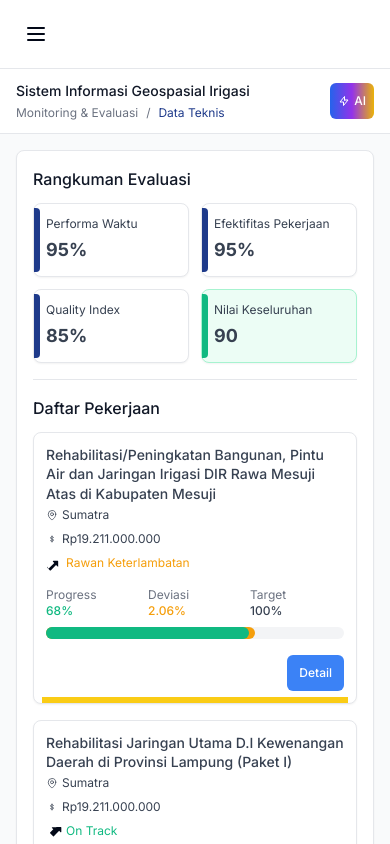
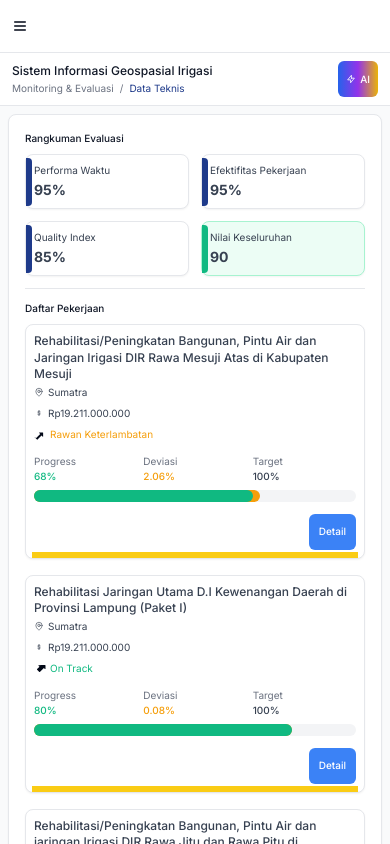
Before and after one commit to farhandwian/siger, a Next.js app: page /monitoring-evaluasi in a window 390 px wide. Shown: the top 844 px of the page. Built offline with nearby package versions, Linux system fonts and the light colour scheme.

Commit message:
refactor: adjust padding and sizing for improved layout consistency across components

```diff
--- a/src/app/monitoring-evaluasi/page.tsx
+++ b/src/app/monitoring-evaluasi/page.tsx
@@ -20,10 +20,10 @@
         />
       )}
 
-      {/* Sidebar */}
+      {/* Sidebar - Full height */}
       <div
         className={`
-        fixed left-0 top-0 z-50 h-full transform transition-transform duration-300 ease-in-out
+        fixed left-0 top-0 z-50 h-screen transform transition-transform duration-300 ease-in-out
         lg:relative lg:z-auto lg:transform-none
         ${sidebarOpen ? 'translate-x-0' : '-translate-x-full lg:translate-x-0'}
       `}
@@ -33,15 +33,15 @@
 
       {/* Main Content */}
       <div className="min-w-0 flex-1 lg:ml-0">
-        {/* Mobile Menu Button */}
-        <div className="border-b border-gray-200 bg-white p-4 lg:hidden">
+        {/* Mobile Menu Button - Reduced padding */}
+        <div className="border-b border-gray-200 bg-white p-2 lg:hidden">
           <Button
             variant="ghost"
             size="sm"
             onClick={() => setSidebarOpen(!sidebarOpen)}
-            className="p-2"
+            className="p-1"
           >
-            <svg className="h-6 w-6" fill="none" stroke="currentColor" viewBox="0 0 24 24">
+            <svg className="h-4 w-4" fill="none" stroke="currentColor" viewBox="0 0 24 24">
               <path
                 strokeLinecap="round"
                 strokeLinejoin="round"
@@ -60,24 +60,24 @@
           }}
         />
 
-        {/* Content */}
-        <main className="p-4 lg:p-6 xl:p-8">
-          <div className="rounded-lg border border-gray-200 bg-white p-4 shadow-sm lg:p-6">
+        {/* Content - Reduced padding, enlarged card content */}
+        <main className="p-2 lg:p-3 xl:p-6">
+          <div className="rounded-lg border border-gray-200 bg-white p-4 shadow-sm lg:p-5 xl:p-8">
             {/* Summary Section */}
-            <div className="space-y-4 lg:space-y-6">
+            <div className="space-y-3 lg:space-y-4 xl:space-y-6">
               <div>
-                <h2 className="mb-3 text-base font-medium text-gray-900 lg:mb-4 lg:text-lg">
+                <h2 className="mb-2 text-[10px] font-medium text-gray-900 lg:mb-3 lg:text-xs xl:text-sm">
                   Rangkuman Evaluasi
                 </h2>
                 <SummaryCards />
               </div>
 
               {/* Divider */}
-              <div className="my-6 border-t border-gray-200 lg:my-8" />
+              <div className="my-3 border-t border-gray-200 lg:my-4 xl:my-6" />
 
               {/* Project List Section */}
               <div>
-                <h2 className="mb-3 text-base font-medium text-gray-900 lg:mb-4 lg:text-lg">
+                <h2 className="mb-2 text-[10px] font-medium text-gray-900 lg:mb-3 lg:text-xs xl:text-sm">
                   Daftar Pekerjaan
                 </h2>
                 <ProjectList />
--- a/src/components/layout/header.tsx
+++ b/src/components/layout/header.tsx
@@ -21,15 +21,17 @@
   return (
     <header
       className={cn(
-        'border-b border-gray-200 bg-white px-4 py-3 lg:px-6 lg:py-4 xl:px-8 xl:py-5',
+        'border-b border-gray-200 bg-white px-3 py-2 lg:px-4 lg:py-3 xl:px-8 xl:py-5',
         className
       )}
     >
       <div className="flex items-center justify-between">
         {/* Title and Breadcrumb */}
-        <div className="min-w-0 flex-1 space-y-1">
-          <h1 className="truncate text-sm font-medium text-gray-900 lg:text-base">{title}</h1>
-          <nav className="flex items-center space-x-2 text-xs lg:text-sm">
+        <div className="min-w-0 flex-1 space-y-0.5 lg:space-y-1">
+          <h1 className="truncate text-xs font-medium text-gray-900 lg:text-sm xl:text-base">
+            {title}
+          </h1>
+          <nav className="flex items-center space-x-1.5 text-[10px] lg:space-x-2 lg:text-xs xl:text-sm">
             <span className="truncate text-gray-500">{breadcrumb.level1}</span>
             {breadcrumb.level2 && (
               <>
@@ -41,13 +43,13 @@
         </div>
 
         {/* User Info and AI Assistant */}
-        <div className="flex flex-shrink-0 items-center gap-3 lg:gap-4 xl:gap-6">
+        <div className="flex flex-shrink-0 items-center gap-2 lg:gap-3 xl:gap-6">
           {/* User Profile */}
-          <div className="hidden items-center gap-2 md:flex lg:gap-3">
-            <div className="flex h-8 w-8 items-center justify-center rounded-full bg-gray-300 lg:h-9 lg:w-9 xl:h-10 xl:w-10">
-              <div className="h-3 w-3 rounded-full bg-gray-600 lg:h-3.5 lg:w-3.5 xl:h-4 xl:w-4" />
+          <div className="hidden items-center gap-1.5 md:flex lg:gap-2 xl:gap-3">
+            <div className="flex h-6 w-6 items-center justify-center rounded-full bg-gray-300 lg:h-7 lg:w-7 xl:h-10 xl:w-10">
+              <div className="h-2.5 w-2.5 rounded-full bg-gray-600 lg:h-3 lg:w-3 xl:h-4 xl:w-4" />
             </div>
-            <div className="hidden text-xs lg:block lg:text-sm">
+            <div className="hidden text-[10px] lg:block lg:text-xs xl:text-sm">
               <div className="font-medium text-black">BBWS Mesuji Sekampung</div>
               <div className="text-gray-600">Admin</div>
             </div>
@@ -56,10 +58,10 @@
           {/* AI Assistant Button */}
           <Button
             size="sm"
-            className="bg-gradient-to-r from-blue-600 via-purple-600 to-yellow-500 px-2 text-xs text-white hover:opacity-90 lg:px-4 lg:text-sm"
+            className="bg-gradient-to-r from-blue-600 via-purple-600 to-yellow-500 px-2 text-[10px] text-white hover:opacity-90 lg:px-3 lg:text-xs xl:px-4 xl:text-sm"
           >
             <svg
-              className="mr-1 h-3 w-3 lg:mr-2 lg:h-4 lg:w-4 xl:h-5 xl:w-5"
+              className="mr-1 h-2.5 w-2.5 lg:mr-1.5 lg:h-3 lg:w-3 xl:mr-2 xl:h-5 xl:w-5"
               fill="none"
               stroke="currentColor"
               viewBox="0 0 24 24"
--- a/src/components/layout/sidebar.tsx
+++ b/src/components/layout/sidebar.tsx
@@ -73,20 +73,20 @@
     <div className="w-full">
       <div
         className={cn(
-          'relative flex cursor-pointer items-center gap-2 rounded-md px-2 py-1.5 lg:gap-3 lg:rounded-lg lg:px-3 lg:py-2 xl:px-4',
+          'relative flex cursor-pointer items-center gap-1.5 rounded px-2 py-1 lg:gap-2 lg:px-2.5 lg:py-1.5 xl:gap-3 xl:px-4 xl:py-2',
           item.active ? 'bg-yellow-400 text-blue-900' : 'text-gray-500 hover:bg-gray-100',
-          isChild && 'ml-2 lg:ml-3 xl:ml-4'
+          isChild && 'ml-2 lg:ml-2.5 xl:ml-4'
         )}
       >
         {item.active && !isChild && (
-          <div className="absolute left-0 top-1/2 h-6 w-1 -translate-y-1/2 transform rounded-r-full bg-blue-900 lg:h-7 xl:h-8" />
+          <div className="absolute left-0 top-1/2 h-5 w-1 -translate-y-1/2 transform rounded-r-full bg-blue-900 lg:h-6 xl:h-8" />
         )}
-        <Icon className={cn('h-4 w-4 lg:h-5 lg:w-5 xl:h-6 xl:w-6', isChild && 'opacity-0')} />
-        <span className="truncate text-xs font-medium lg:text-sm">{item.label}</span>
+        <Icon className={cn('h-3.5 w-3.5 lg:h-4 lg:w-4 xl:h-6 xl:w-6', isChild && 'opacity-0')} />
+        <span className="truncate text-[10px] font-medium lg:text-xs xl:text-sm">{item.label}</span>
       </div>
 
       {item.children && (
-        <div className="mt-1">
+        <div className="mt-0.5 lg:mt-1">
           {item.children.map(child => (
             <SidebarItemComponent key={child.id} item={child} isChild={true} />
           ))}
@@ -100,20 +100,20 @@
   return (
     <div
       className={cn(
-        'scrollbar-hide flex h-full w-48 flex-col overflow-y-auto border-r border-gray-200 bg-white lg:w-56 xl:w-64',
+        'scrollbar-hide flex h-screen w-40 flex-col overflow-y-auto border-r border-gray-200 bg-white lg:w-44 xl:w-64',
         className
       )}
     >
       {/* Logo Section */}
-      <div className="flex-shrink-0 border-b border-gray-100 p-3 lg:p-4 xl:p-6">
-        <div className="flex items-center gap-2">
-          <SigerLogo className="h-6 w-6 lg:h-7 lg:w-7 xl:h-8 xl:w-8" />
-          <span className="text-lg font-bold text-blue-900 lg:text-xl xl:text-2xl">SIGER</span>
+      <div className="flex-shrink-0 border-b border-gray-100 p-2 lg:p-3 xl:p-6">
+        <div className="flex items-center gap-1.5 lg:gap-2">
+          <SigerLogo className="h-5 w-5 lg:h-6 lg:w-6 xl:h-8 xl:w-8" />
+          <span className="text-sm font-bold text-blue-900 lg:text-base xl:text-2xl">SIGER</span>
         </div>
       </div>
 
       {/* Navigation */}
-      <div className="flex-1 space-y-1 overflow-y-auto p-2 lg:space-y-2 lg:p-3 xl:p-4">
+      <div className="flex-1 space-y-0.5 overflow-y-auto p-1.5 lg:space-y-1 lg:p-2 xl:p-4">
         {sidebarItems.map(item => (
           <SidebarItemComponent key={item.id} item={item} />
         ))}
--- a/src/components/monitoring/project-list.tsx
+++ b/src/components/monitoring/project-list.tsx
@@ -52,8 +52,10 @@
 
   return (
     <div className="flex items-center gap-1">
-      <Icon className="h-4 w-4 lg:h-5 lg:w-5" />
-      <span className={cn('text-xs font-normal lg:text-sm', config.color)}>{config.label}</span>
+      <Icon className="h-3 w-3 lg:h-3.5 lg:w-3.5 xl:h-5 xl:w-5" />
+      <span className={cn('text-[10px] font-normal lg:text-xs xl:text-sm', config.color)}>
+        {config.label}
+      </span>
     </div>
   )
 }
@@ -61,21 +63,21 @@
 const ProjectCard: React.FC<ProjectCardProps> = ({ project, className }) => {
   return (
     <Card className={cn('relative border border-gray-200 shadow-sm', className)}>
-      <CardContent className="p-3 lg:p-4">
-        <div className="flex flex-col gap-4 lg:flex-row lg:items-center lg:gap-8 xl:gap-12">
+      <CardContent className="p-2 lg:p-3 xl:p-4">
+        <div className="flex flex-col gap-3 lg:flex-row lg:items-center lg:gap-6 xl:gap-12">
           {/* Project Info */}
-          <div className="flex-1 space-y-2">
-            <div className="space-y-1">
-              <h3 className="text-sm font-medium leading-snug text-gray-700 lg:text-base">
+          <div className="flex-1 space-y-1.5 lg:space-y-2">
+            <div className="space-y-0.5 lg:space-y-1">
+              <h3 className="text-xs font-medium leading-snug text-gray-700 lg:text-sm xl:text-base">
                 {project.title}
               </h3>
-              <div className="flex flex-col gap-2 text-xs text-gray-700 sm:flex-row sm:items-center sm:gap-4">
+              <div className="flex flex-col gap-1.5 text-[10px] text-gray-700 sm:flex-row sm:items-center sm:gap-3 lg:text-xs">
                 <div className="flex items-center gap-1">
-                  <MapPinIcon className="h-3 w-3 lg:h-4 lg:w-4" />
+                  <MapPinIcon className="h-2.5 w-2.5 lg:h-3 lg:w-3 xl:h-4 xl:w-4" />
                   <span>{project.location}</span>
                 </div>
                 <div className="flex items-center gap-1">
-                  <CurrencyDollarIcon className="h-3 w-3 lg:h-4 lg:w-4" />
+                  <CurrencyDollarIcon className="h-2.5 w-2.5 lg:h-3 lg:w-3 xl:h-4 xl:w-4" />
                   <span className="truncate">{project.budget}</span>
                 </div>
               </div>
@@ -84,17 +86,17 @@
           </div>
 
           {/* Progress Section */}
-          <div className="flex-1 space-y-2 lg:min-w-0">
-            <div className="grid grid-cols-3 gap-2 text-xs lg:gap-4 lg:text-sm">
-              <div className="flex flex-col lg:flex-row lg:items-center lg:gap-2">
+          <div className="flex-1 space-y-1.5 lg:min-w-0 lg:space-y-2">
+            <div className="grid grid-cols-3 gap-1.5 text-[10px] lg:gap-3 lg:text-xs xl:text-sm">
+              <div className="flex flex-col lg:flex-row lg:items-center lg:gap-1.5">
                 <span className="text-gray-500">Progress</span>
                 <span className="font-medium text-emerald-500">{project.progress}%</span>
               </div>
-              <div className="flex flex-col lg:flex-row lg:items-center lg:gap-2">
+              <div className="flex flex-col lg:flex-row lg:items-center lg:gap-1.5">
                 <span className="text-gray-500">Deviasi</span>
                 <span className="font-medium text-amber-500">{project.deviation}%</span>
               </div>
-              <div className="flex flex-col lg:flex-row lg:items-center lg:gap-2">
+              <div className="flex flex-col lg:flex-row lg:items-center lg:gap-1.5">
                 <span className="text-gray-500">Target</span>
                 <span className="font-medium text-gray-700">{project.target}%</span>
               </div>
@@ -110,7 +112,7 @@
           <div className="flex flex-shrink-0 justify-end lg:block">
             <Button
               size="sm"
-              className="bg-blue-500 px-3 text-xs text-white hover:bg-blue-600 lg:px-4 lg:text-sm"
+              className="bg-blue-500 px-2.5 text-[10px] text-white hover:bg-blue-600 lg:px-3 lg:text-xs xl:px-4 xl:text-sm"
             >
               Detail
             </Button>
@@ -118,6 +120,7 @@
         </div>
 
         {/* Bottom accent border */}
+        <div className="absolute bottom-0 left-1/2 h-1.5 w-[calc(100%-12px)] -translate-x-1/2 transform bg-yellow-400 lg:w-[calc(100%-24px)] xl:w-[calc(100%-32px)]" />
         <div className="absolute bottom-0 left-1/2 h-1.5 w-[calc(100%-16px)] -translate-x-1/2 transform bg-yellow-400 lg:w-[calc(100%-32px)]" />
       </CardContent>
     </Card>
--- a/src/components/monitoring/summary-cards.tsx
+++ b/src/components/monitoring/summary-cards.tsx
@@ -25,15 +25,15 @@
         className
       )}
     >
-      <CardContent className="p-3 lg:p-4">
-        <div className="space-y-1 lg:space-y-2">
-          <div className="text-xs font-normal text-gray-700 lg:text-sm">{title}</div>
-          <div className="text-lg font-bold text-gray-700 lg:text-xl">{value}</div>
+      <CardContent className="p-2 lg:p-3 xl:p-4">
+        <div className="space-y-0.5 lg:space-y-1 xl:space-y-2">
+          <div className="text-[10px] font-normal text-gray-700 lg:text-xs xl:text-sm">{title}</div>
+          <div className="text-sm font-bold text-gray-700 lg:text-base xl:text-xl">{value}</div>
         </div>
         {/* Left border accent */}
         <div
           className={cn(
-            'absolute left-0 top-1/2 h-16 w-1.5 -translate-y-1/2 transform rounded-r lg:h-20',
+            'absolute left-0 top-1/2 h-12 w-1.5 -translate-y-1/2 transform rounded-r lg:h-14 xl:h-20',
             variant === 'success' ? 'bg-emerald-500' : 'bg-blue-900'
           )}
         />
```
